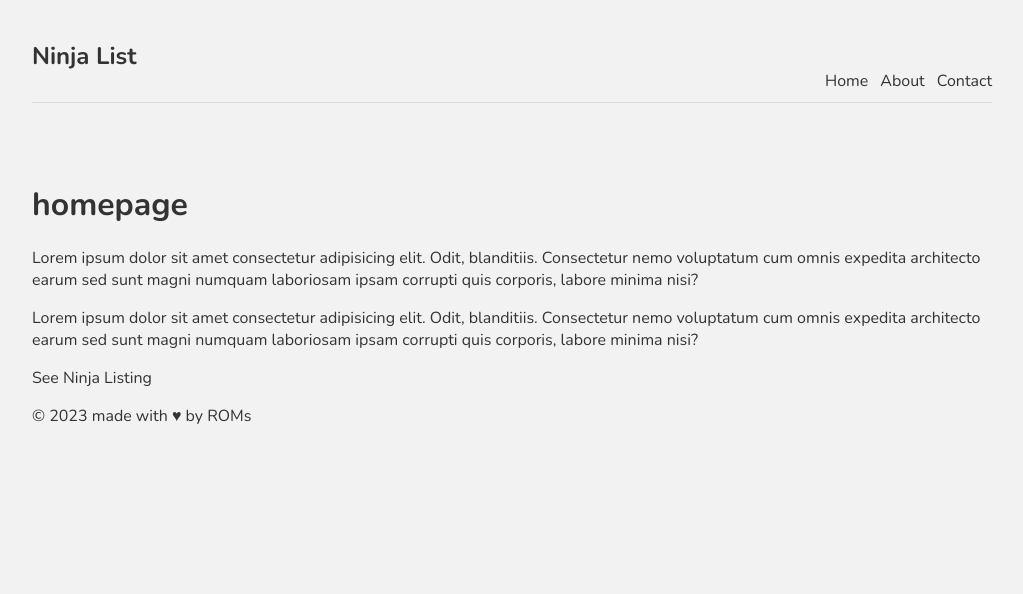
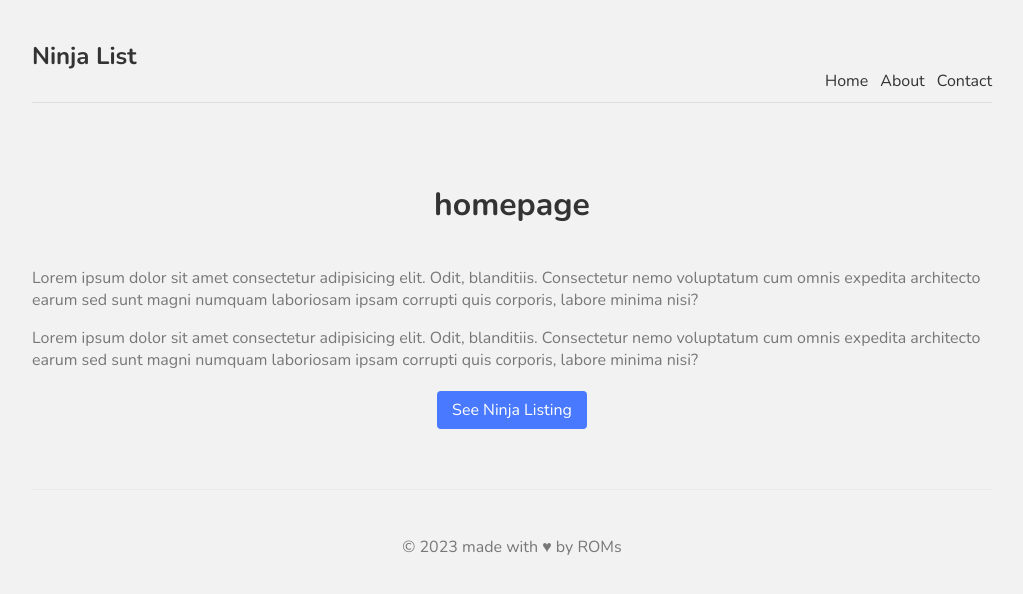
Before and after one commit to Rusiruoshada/Ninja-List, a Next.js app: page / in a window 1280 px wide. Shown: the top 594 px of the page, without its empty margins (128-1151 px from the left). Built offline with nearby package versions, Linux system fonts and the light colour scheme.

Commit message:
style pages and make 404 page

```diff
--- a/components/footer.js
+++ b/components/footer.js
@@ -1,9 +1,9 @@
 const Footer = () => {
     const date = new Date().getFullYear()
     return (
-        <div>
+        <footer className="footer">
             <p>&copy; {date} made with &hearts; by ROMs</p>
-        </div>
+        </footer>
      );
 }
 
--- a/src/pages/index.js
+++ b/src/pages/index.js
@@ -1,25 +1,25 @@
 import Link from "next/link";
-
+import styles from "../styles/Home.module.css"
 
 export default function Home() {
   return (
     <>
       <div>
-        <h1>homepage</h1>
-        <p>
+        <h1 className={styles.title}>homepage</h1>
+        <p className={styles.text}>
           Lorem ipsum dolor sit amet consectetur adipisicing elit. Odit,
           blanditiis. Consectetur nemo voluptatum cum omnis expedita architecto
           earum sed sunt magni numquam laboriosam ipsam corrupti quis corporis,
           labore minima nisi?
         </p>
-        <p>
+        <p className={styles.text}>
           Lorem ipsum dolor sit amet consectetur adipisicing elit. Odit,
           blanditiis. Consectetur nemo voluptatum cum omnis expedita architecto
           earum sed sunt magni numquam laboriosam ipsam corrupti quis corporis,
           labore minima nisi?
         </p>
       </div>
-      <Link href="/ninjas">See Ninja Listing</Link>
+      <Link href="/ninjas" className={styles.btn}>See Ninja Listing</Link>
     </>
   );
 }
--- a/src/styles/Home.module.css
+++ b/src/styles/Home.module.css
@@ -1,229 +1,20 @@
-.main {
-  display: flex;
-  flex-direction: column;
-  justify-content: space-between;
-  align-items: center;
-  padding: 6rem;
-  min-height: 100vh;
+.title {
+  color: #333;
+  padding-bottom: 20px;
+  text-align: center;
 }
 
-.description {
-  display: inherit;
-  justify-content: inherit;
-  align-items: inherit;
-  font-size: 0.85rem;
-  max-width: var(--max-width);
-  width: 100%;
-  z-index: 2;
-  font-family: var(--font-mono);
+.text {
+  color: #777;
 }
 
-.description a {
-  display: flex;
-  justify-content: center;
-  align-items: center;
-  gap: 0.5rem;
+.btn {
+  display: block;
+  width: 150px;
+  padding: 8px 0;
+  margin: 20px auto;
+  background-color: #4979ff;
+  border-radius: 4px;
+  color: #fff;
+  text-align: center;
 }
-
-.description p {
-  position: relative;
-  margin: 0;
-  padding: 1rem;
-  background-color: rgba(var(--callout-rgb), 0.5);
-  border: 1px solid rgba(var(--callout-border-rgb), 0.3);
-  border-radius: var(--border-radius);
-}
-
-.code {
-  font-weight: 700;
-  font-family: var(--font-mono);
-}
-
-.grid {
-  display: grid;
-  grid-template-columns: repeat(4, minmax(25%, auto));
-  width: var(--max-width);
-  max-width: 100%;
-}
-
-.card {
-  padding: 1rem 1.2rem;
-  border-radius: var(--border-radius);
-  background: rgba(var(--card-rgb), 0);
-  border: 1px solid rgba(var(--card-border-rgb), 0);
-  transition: background 200ms, border 200ms;
-}
-
-.card span {
-  display: inline-block;
-  transition: transform 200ms;
-}
-
-.card h2 {
-  font-weight: 600;
-  margin-bottom: 0.7rem;
-}
-
-.card p {
-  margin: 0;
-  opacity: 0.6;
-  font-size: 0.9rem;
-  line-height: 1.5;
-  max-width: 30ch;
-}
-
-.center {
-  display: flex;
-  justify-content: center;
-  align-items: center;
-  position: relative;
-  padding: 4rem 0;
-}
-
-.center::before {
-  background: var(--secondary-glow);
-  border-radius: 50%;
-  width: 480px;
-  height: 360px;
-  margin-left: -400px;
-}
-
-.center::after {
-  background: var(--primary-glow);
-  width: 240px;
-  height: 180px;
-  z-index: -1;
-}
-
-.center::before,
-.center::after {
-  content: '';
-  left: 50%;
-  position: absolute;
-  filter: blur(45px);
-  transform: translateZ(0);
-}
-
-.logo {
-  position: relative;
-}
-/* Enable hover only on non-touch devices */
-@media (hover: hover) and (pointer: fine) {
-  .card:hover {
-    background: rgba(var(--card-rgb), 0.1);
-    border: 1px solid rgba(var(--card-border-rgb), 0.15);
-  }
-
-  .card:hover span {
-    transform: translateX(4px);
-  }
-}
-
-@media (prefers-reduced-motion) {
-  .card:hover span {
-    transform: none;
-  }
-}
-
-/* Mobile */
-@media (max-width: 700px) {
-  .content {
-    padding: 4rem;
-  }
-
-  .grid {
-    grid-template-columns: 1fr;
-    margin-bottom: 120px;
-    max-width: 320px;
-    text-align: center;
-  }
-
-  .card {
-    padding: 1rem 2.5rem;
-  }
-
-  .card h2 {
-    margin-bottom: 0.5rem;
-  }
-
-  .center {
-    padding: 8rem 0 6rem;
-  }
-
-  .center::before {
-    transform: none;
-    height: 300px;
-  }
-
-  .description {
-    font-size: 0.8rem;
-  }
-
-  .description a {
-    padding: 1rem;
-  }
-
-  .description p,
-  .description div {
-    display: flex;
-    justify-content: center;
-    position: fixed;
-    width: 100%;
-  }
-
-  .description p {
-    align-items: center;
-    inset: 0 0 auto;
-    padding: 2rem 1rem 1.4rem;
-    border-radius: 0;
-    border: none;
-    border-bottom: 1px solid rgba(var(--callout-border-rgb), 0.25);
-    background: linear-gradient(
-      to bottom,
-      rgba(var(--background-start-rgb), 1),
-      rgba(var(--callout-rgb), 0.5)
-    );
-    background-clip: padding-box;
-    backdrop-filter: blur(24px);
-  }
-
-  .description div {
-    align-items: flex-end;
-    pointer-events: none;
-    inset: auto 0 0;
-    padding: 2rem;
-    height: 200px;
-    background: linear-gradient(
-      to bottom,
-      transparent 0%,
-      rgb(var(--background-end-rgb)) 40%
-    );
-    z-index: 1;
-  }
-}
-
-/* Tablet and Smaller Desktop */
-@media (min-width: 701px) and (max-width: 1120px) {
-  .grid {
-    grid-template-columns: repeat(2, 50%);
-  }
-}
-
-@media (prefers-color-scheme: dark) {
-  .vercelLogo {
-    filter: invert(1);
-  }
-
-  .logo {
-    filter: invert(1) drop-shadow(0 0 0.3rem #ffffff70);
-  }
-}
-
-@keyframes rotate {
-  from {
-    transform: rotate(360deg);
-  }
-  to {
-    transform: rotate(0deg);
-  }
-}
--- a/src/styles/globals.css
+++ b/src/styles/globals.css
@@ -32,3 +32,21 @@ nav a {
 nav .logo {
   margin-right: auto;
 }
+
+footer {
+  display: block;
+  text-align: center;
+  padding: 30px 0;
+  margin-top: 60px;
+  color: #777;
+  border-top: 1px solid #eaeaea;
+}
+
+.not-found {
+  text-align: center;
+}
+
+.not-found a {
+  color: #4979ff;
+  text-decoration: underline;
+}
```
Also changed, not shown: src/pages/404.js (added, +13 -0 lines), src/styles/ninjas.module.css (added).
